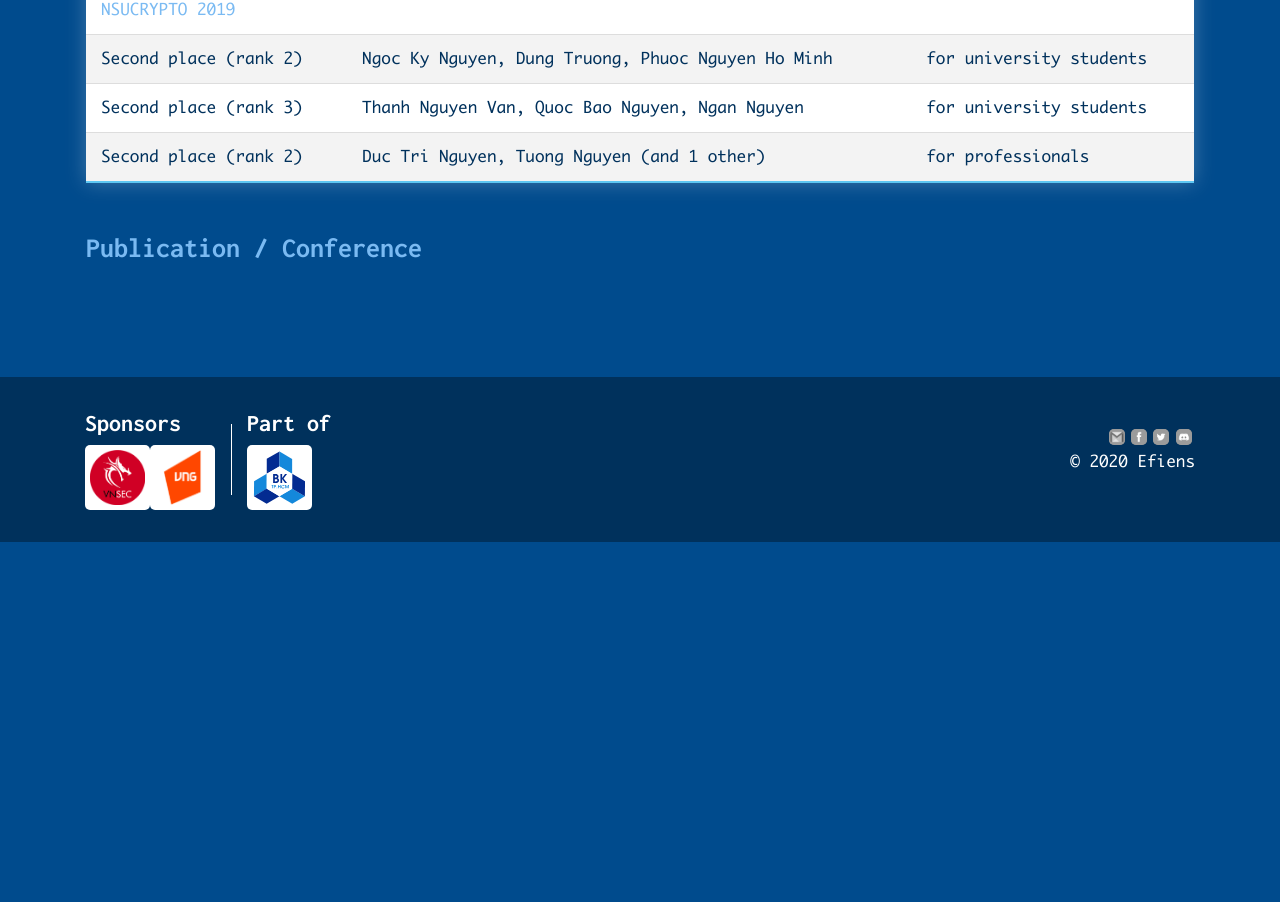
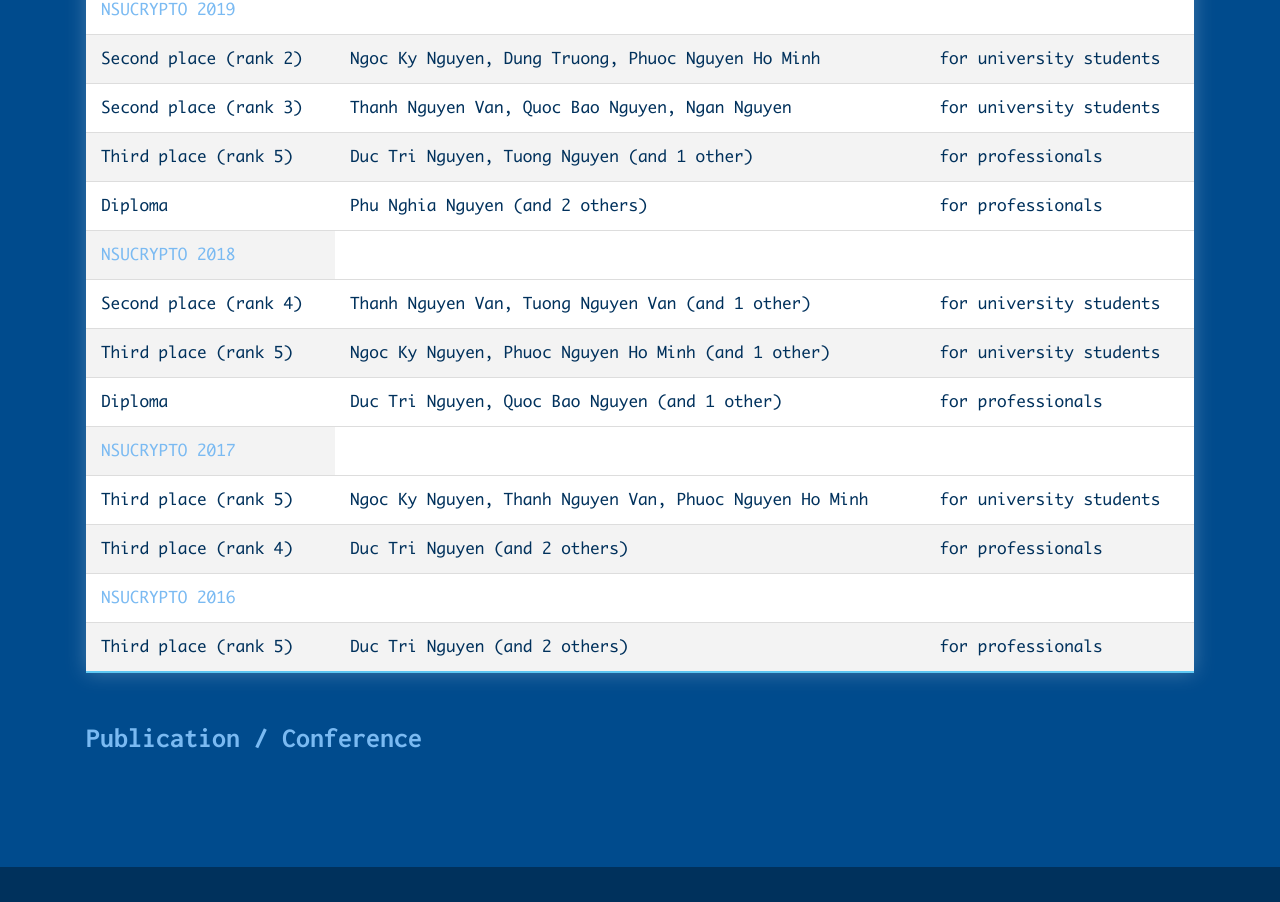
Before and after one commit to efiens/EfiensLanding, a React (Create React App) app in the folder static-js/: page /achievement in a window 1280 px wide. Shown: the part 1012-1914 px from the top of the page. Before the commit the page ends 1554 px from the top, so only its background shows below. Built offline with nearby package versions, Linux system fonts and the light colour scheme.

Commit message:
Update NSUCRYPTO achievements. Update gitignore.

```diff
--- a/static-js/src/pages/Achievement.jsx
+++ b/static-js/src/pages/Achievement.jsx
@@ -29,8 +29,61 @@ const nsu_prizes = [
         d: "for university students",
       },
       {
-        rank: "Second place (rank 2)",
+        rank: "Third place (rank 5)",
         players: "Duc Tri Nguyen, Tuong Nguyen (and 1 other)",
+        d: "for professionals",
+      },
+      {
+        rank: "Diploma",
+        players: "Phu Nghia Nguyen (and 2 others)",
+        d: "for professionals",
+      }
+    ],
+  },
+  {
+    link: "https://nsucrypto.nsu.ru/archive/2018/total_results/#data",
+    name: "NSUCRYPTO 2018",
+    prizes: [
+      {
+        rank: "Second place (rank 4)",
+        players: "Thanh Nguyen Van, Tuong Nguyen Van (and 1 other)",
+        d: "for university students",
+      },
+      {
+        rank: "Third place (rank 5)",
+        players: "Ngoc Ky Nguyen, Phuoc Nguyen Ho Minh (and 1 other)",
+        d: "for university students",
+      },
+      {
+        rank: "Diploma",
+        players: "Duc Tri Nguyen, Quoc Bao Nguyen (and 1 other)",
+        d: "for professionals",
+      },
+    ],
+  },
+  {
+    link: "https://nsucrypto.nsu.ru/archive/2017/total_results/#data",
+    name: "NSUCRYPTO 2017",
+    prizes: [
+      {
+        rank: "Third place (rank 5)",
+        players: "Ngoc Ky Nguyen, Thanh Nguyen Van, Phuoc Nguyen Ho Minh",
+        d: "for university students",
+      },
+      {
+        rank: "Third place (rank 4)",
+        players: "Duc Tri Nguyen (and 2 others)",
+        d: "for professionals",
+      },
+    ],
+  },
+  {
+    link: "https://nsucrypto.nsu.ru/archive/2016/total_results/#data",
+    name: "NSUCRYPTO 2016",
+    prizes: [
+      {
+        rank: "Third place (rank 5)",
+        players: "Duc Tri Nguyen (and 2 others)",
         d: "for professionals",
       },
     ],
```
Also changed, not shown: 1 other file (tests, documents, lock files or other folders).
